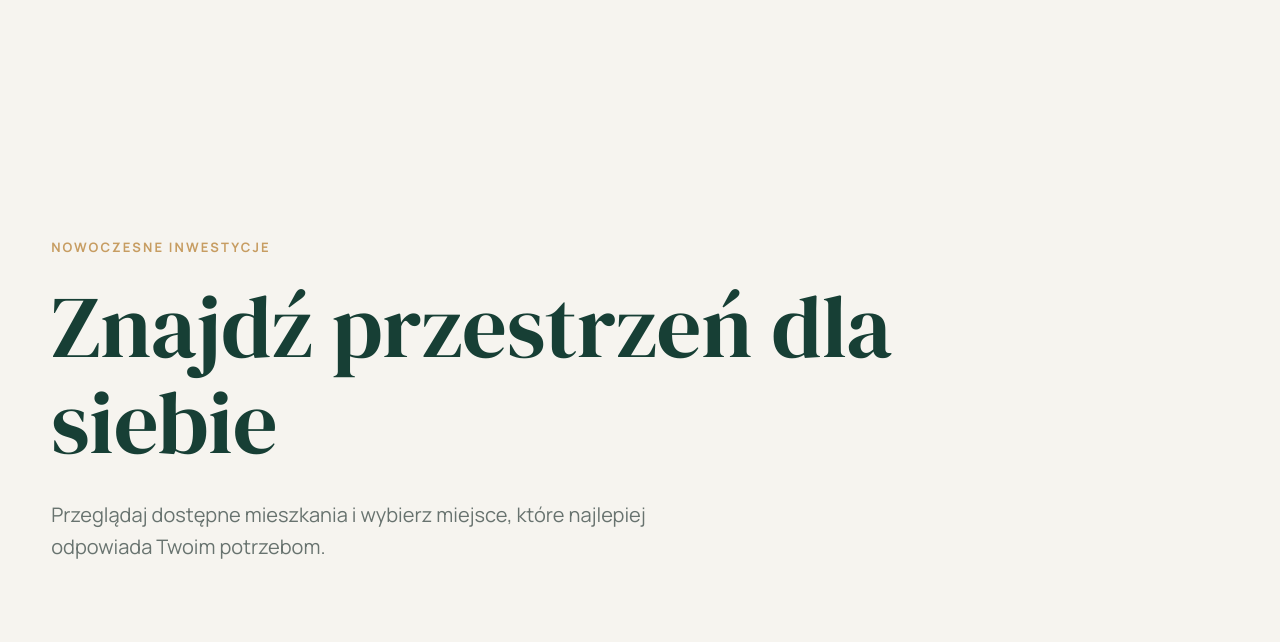
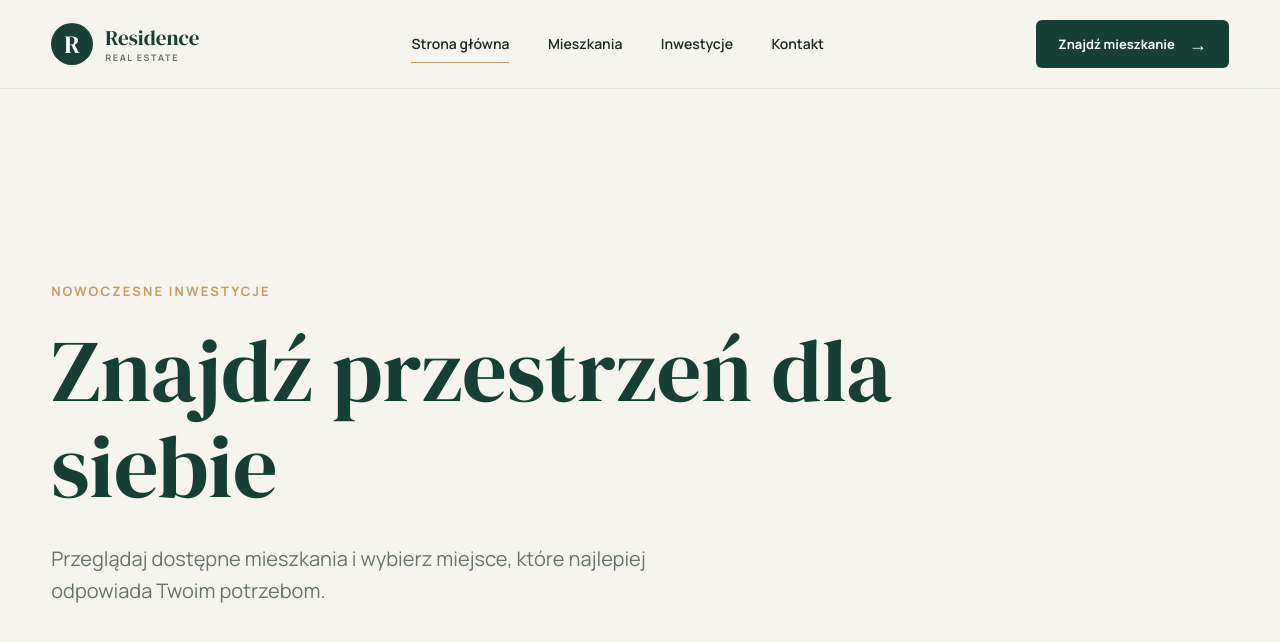
Before and after one commit to natalkakielbicka-coder/real-estate, a Vue app: page / in a window 1280 px wide. Shown: the top 642 px of the page. Built offline with nearby package versions, Linux system fonts and the light colour scheme.

Commit message:
Add responsive application header

```diff
--- a/src/App.vue
+++ b/src/App.vue
@@ -1,7 +1,10 @@
 <script setup>
+import AppHeader from './components/AppHeader.vue'
 </script>
 
 <template>
+  <AppHeader />
+
   <RouterView />
 </template>
 
--- /dev/null
+++ b/src/components/AppHeader.vue
@@ -0,0 +1,166 @@
+<template>
+  <header class="header">
+    <div class="header__container container">
+      <RouterLink class="logo" to="/">
+        <span class="logo__mark">R</span>
+
+        <span class="logo__text">
+          <strong>Residence</strong>
+          <small>Real Estate</small>
+        </span>
+      </RouterLink>
+
+      <nav class="navigation" aria-label="Główna nawigacja">
+        <RouterLink to="/">Strona główna</RouterLink>
+        <a href="#">Mieszkania</a>
+        <a href="#">Inwestycje</a>
+        <a href="#">Kontakt</a>
+      </nav>
+
+      <a class="header__button" href="#">
+        Znajdź mieszkanie
+        <span aria-hidden="true">→</span>
+      </a>
+    </div>
+  </header>
+</template>
+
+<style scoped>
+.header {
+  position: fixed;
+  z-index: 100;
+  top: 0;
+  left: 0;
+  width: 100%;
+  border-bottom: 1px solid rgba(23, 63, 53, 0.1);
+  background-color: rgba(246, 244, 239, 0.92);
+  backdrop-filter: blur(16px);
+}
+
+.header__container {
+  display: flex;
+  align-items: center;
+  justify-content: space-between;
+  min-height: 88px;
+  gap: 32px;
+}
+
+.logo {
+  display: flex;
+  align-items: center;
+  flex-shrink: 0;
+  gap: 12px;
+}
+
+.logo__mark {
+  display: grid;
+  width: 42px;
+  height: 42px;
+  place-items: center;
+  color: var(--color-surface);
+  background-color: var(--color-primary);
+  font-family: var(--font-heading);
+  font-size: 25px;
+  border-radius: 50%;
+}
+
+.logo__text {
+  display: flex;
+  flex-direction: column;
+  line-height: 1;
+}
+
+.logo__text strong {
+  color: var(--color-primary);
+  font-family: var(--font-heading);
+  font-size: 21px;
+  font-weight: 400;
+}
+
+.logo__text small {
+  margin-top: 5px;
+  color: var(--color-text-muted);
+  font-size: 9px;
+  font-weight: 700;
+  letter-spacing: 0.18em;
+  text-transform: uppercase;
+}
+
+.navigation {
+  display: flex;
+  align-items: center;
+  gap: clamp(20px, 3vw, 42px);
+}
+
+.navigation a {
+  position: relative;
+  color: var(--color-text);
+  font-size: 14px;
+  font-weight: 600;
+}
+
+.navigation a::after {
+  position: absolute;
+  right: 0;
+  bottom: -8px;
+  left: 0;
+  height: 1px;
+  content: "";
+  background-color: var(--color-accent);
+  transform: scaleX(0);
+  transform-origin: right;
+  transition: transform 0.3s ease;
+}
+
+.navigation a:hover::after,
+.navigation a.router-link-active::after {
+  transform: scaleX(1);
+  transform-origin: left;
+}
+
+.header__button {
+  display: inline-flex;
+  align-items: center;
+  min-height: 48px;
+  padding: 0 22px;
+  gap: 14px;
+  color: var(--color-surface);
+  background-color: var(--color-primary);
+  font-size: 13px;
+  font-weight: 700;
+  border-radius: var(--radius-small);
+  transition:
+    background-color 0.25s ease,
+    transform 0.25s ease;
+}
+
+.header__button:hover {
+  background-color: var(--color-primary-light);
+  transform: translateY(-2px);
+}
+
+.header__button span {
+  font-size: 18px;
+  transition: transform 0.25s ease;
+}
+
+.header__button:hover span {
+  transform: translateX(4px);
+}
+
+@media (max-width: 991px) {
+  .navigation {
+    display: none;
+  }
+}
+
+@media (max-width: 767px) {
+  .header__container {
+    min-height: 74px;
+  }
+
+  .header__button {
+    display: none;
+  }
+}
+</style>
--- a/src/views/HomeView.vue
+++ b/src/views/HomeView.vue
@@ -18,7 +18,8 @@
   display: flex;
   align-items: center;
   min-height: 100vh;
-  padding-block: 80px;
+  padding-top: 168px;
+  padding-bottom: 80px;
 }
 
 .home__eyebrow {
```
